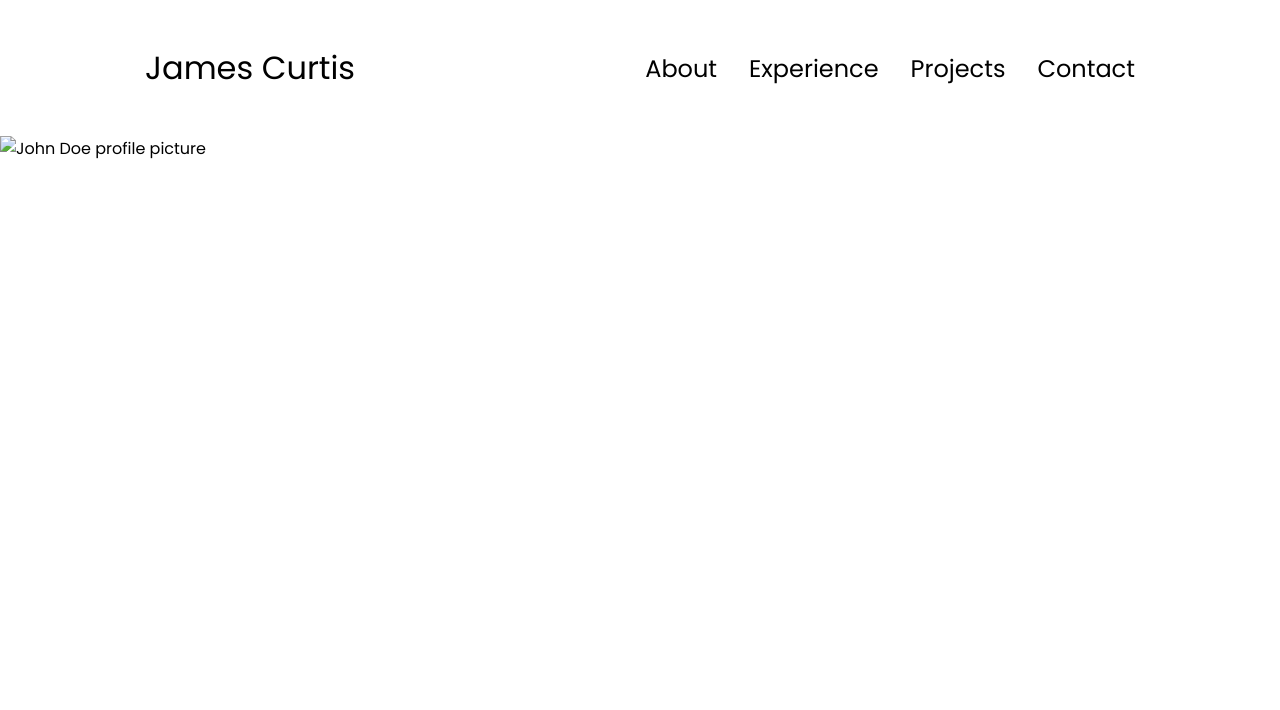
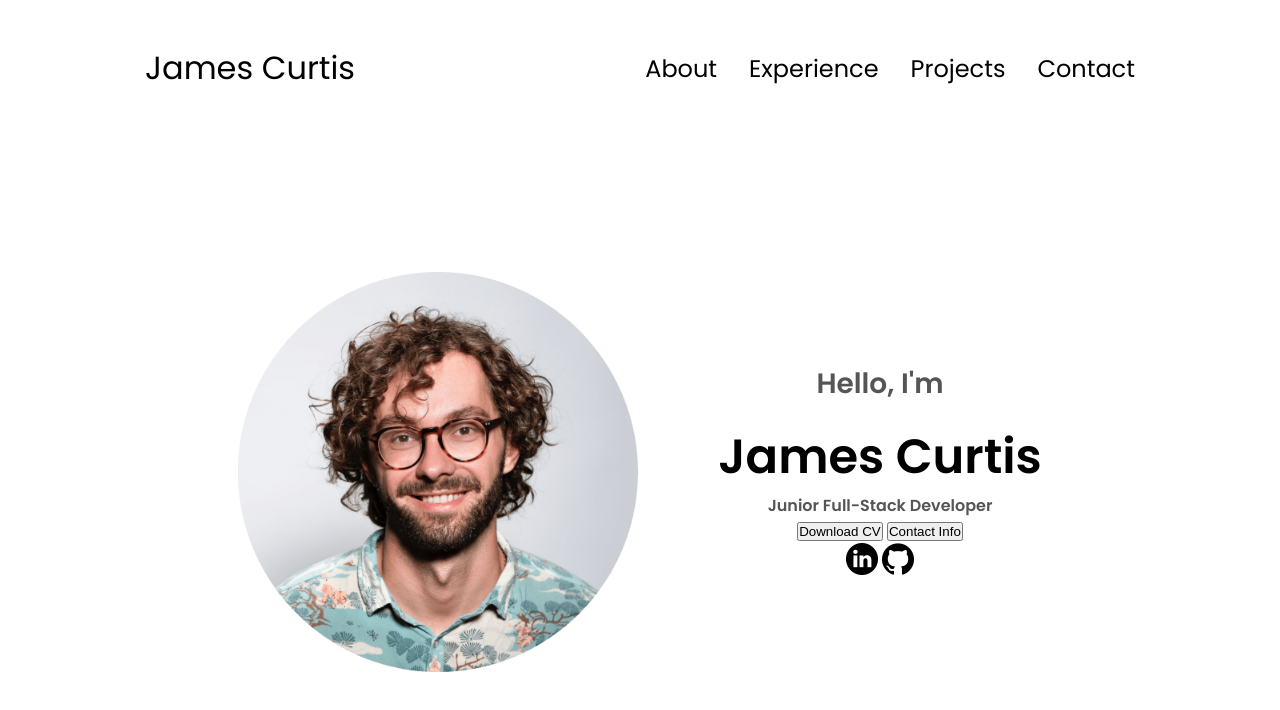
Before and after one commit to JWCurtis94/jcurtiscv, a plain HTML site: page index.html in a window 1280 px wide. Drawn offline with Linux system fonts and the light colour scheme.

Commit message:
jcurtiscv

```diff
--- a/index.html
+++ b/index.html
@@ -43,8 +43,28 @@
     </nav>
     <section id="profile">
     <div class="section__pic-container">
-        <img src="./assets/prile-pic.png" alt="John Doe profile picture">
+        <img src="./assets/profile-pic.png" alt="James Curtis profile picture">
     </div>
+    <div class="section__text">
+        <p class="section__text__p1">Hello, I'm</p>
+        <h1 class="title">James Curtis</h1>
+        <p class="section__text__p2">Junior Full-Stack Developer</p>
+        <div class="btn-container">
+           <button class="btn btn-color-2"
+           onclick="window.open('./assets/resume-example.pdf', '_blank')">
+              Download CV
+           </button>
+           <button class="btn btn-color-1" onclick="location.href='./#contact'">
+        Contact Info
+        </button>
+        </div>
+        <div id="Socials-container">
+            <img src="./assets/linkedin.png" alt="My Linkedin profile"
+            class="icon" onclick="location.href='https://www.linkedin.com/in/jamescurtis94'">
+            <img src="./assets/github.png" alt="My Github profile profile"
+            class="icon" onclick="location.href='https://www.https://github.com/JWCurtis94'">
+        </div>
+     </div>
     </section>
     <script src="script.js"></script>
 </body>
--- a/style.css
+++ b/style.css
@@ -141,4 +141,69 @@ a:hover {
     transform: none;
 }
 
-/*SECTION*/
+/* SECTIONS */
+
+section {
+    padding-top: 4vh;
+    height: 96vh;
+    margin: 0 10rem;
+    box-sizing: border-box;
+    min-height: fit-content;
+}
+
+.section-container {
+    display: flex;
+}
+
+/* PROFILE SECTION */
+
+#profile {
+    display: flex;
+    justify-content: center;
+    gap: 5rem;
+    height: 80vh;
+}
+
+.section__pic-container {
+    display: flex;
+    height: 400px;
+    width: 400px;
+    margin: auto 0;
+}
+
+.section__text {
+    align-self: center;
+    text-align: center;
+}
+
+.section__text p {
+    font-weight: 600;
+}
+
+.section__text__p1 {
+    text-align: center;
+}
+
+.section__text__p1 {
+    font-size: 1.75rem;
+    margin-bottom: 1rem;
+}
+
+.title {
+    font-size: 3rem;
+    text-align: center;
+}
+
+#socials-container {
+    display: flex;
+    justify-content: center;
+    margin-top: center;
+    gap: 1rem;
+    }
+
+    /* ICONS */
+
+    .icon {
+        cursor: pointer;
+        height: 2rem;
+    }
```
